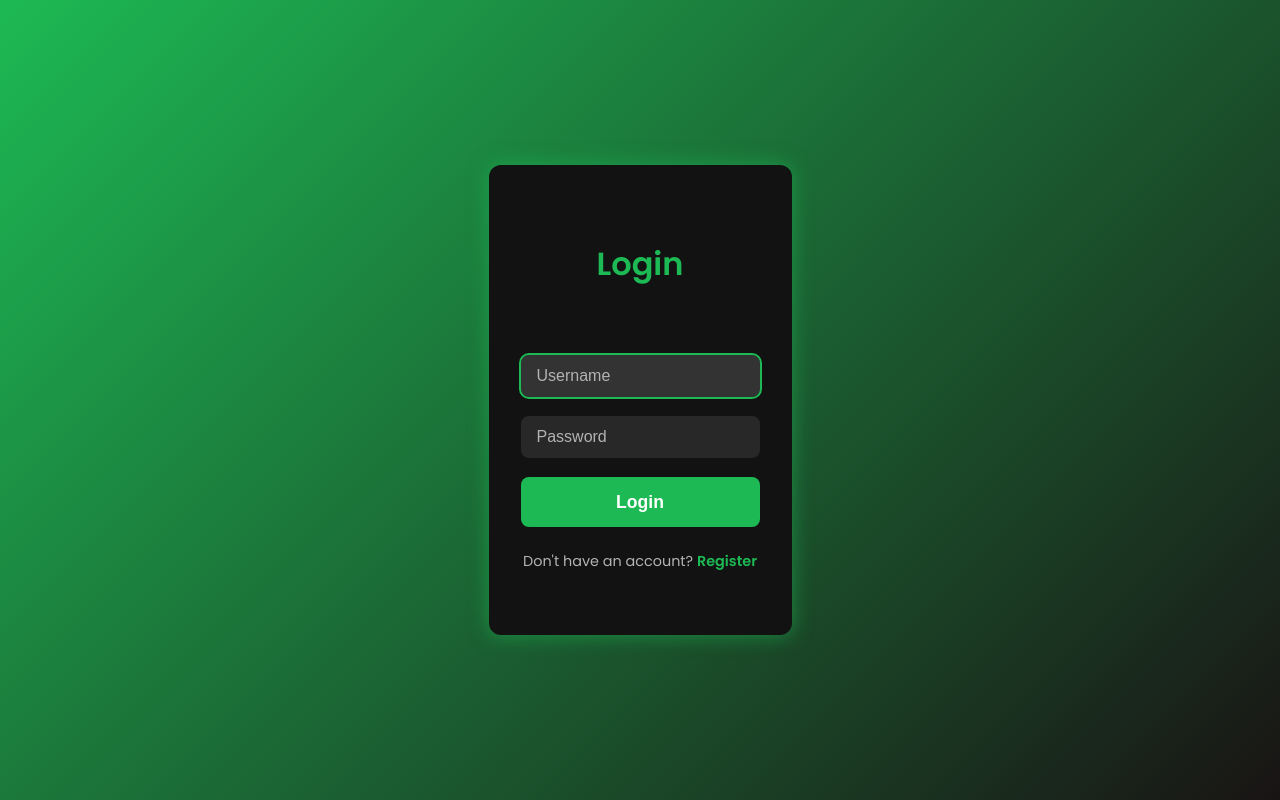
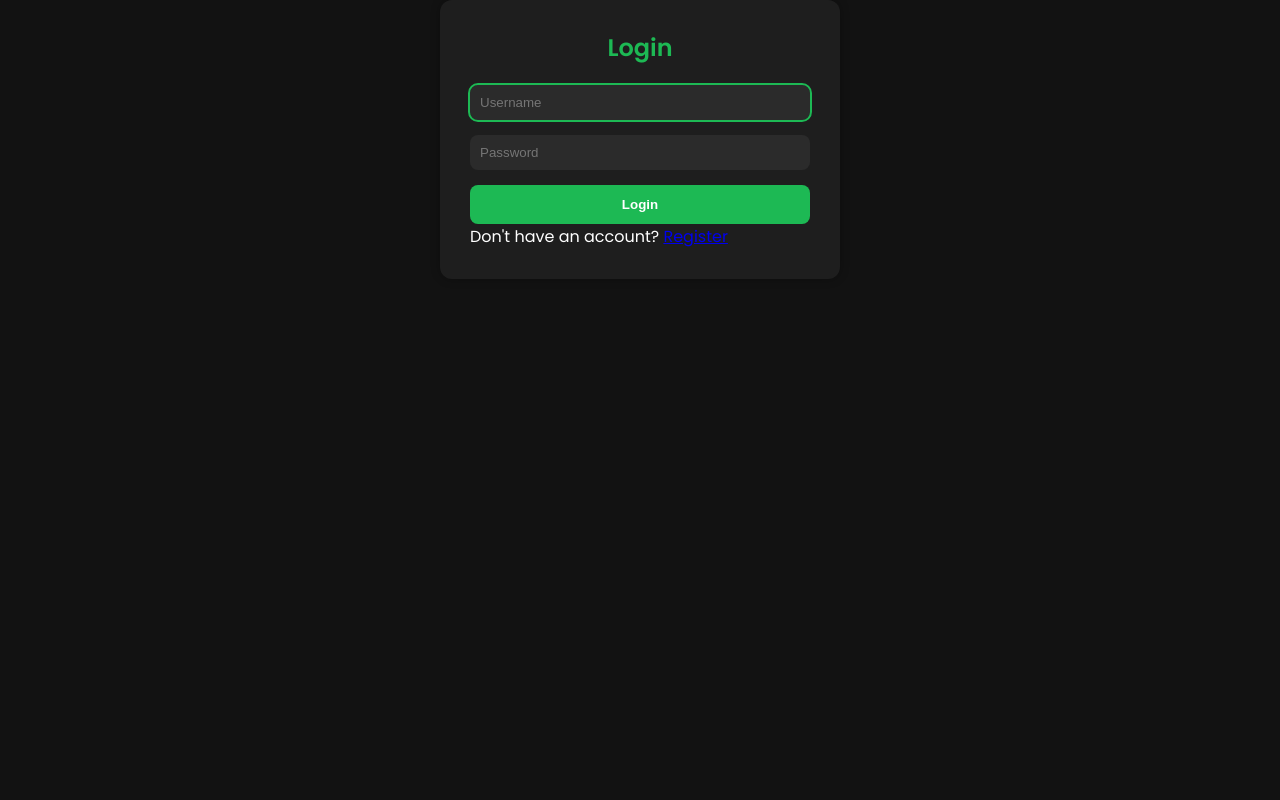
Before and after one commit to MenukaSankalpa/spotify_clone, a PHP site: page / in a window 1280 px wide. Run offline with PHP 8.4, Linux system fonts and the light colour scheme.

Commit message:
index updated

```diff
--- a/index.php
+++ b/index.php
@@ -1,6 +1,6 @@
 <?php
 session_start();
-require 'db.php'; // adjust path as needed
+require 'db.php';
 
 $error = '';
 
@@ -9,7 +9,6 @@ if ($_SERVER['REQUEST_METHOD'] === 'POST') {
     $password = $_POST['password'];
 
     if ($username && $password) {
-        // Check user in DB here, simplified example:
         $stmt = $conn->prepare("SELECT id, password FROM users WHERE username = ?");
         $stmt->bind_param('s', $username);
         $stmt->execute();
@@ -46,110 +45,20 @@ if (isset($_SESSION['user_id'])) {
   <meta charset="UTF-8" />
   <title>SpotifyTunes - Login</title>
   <link href="https://fonts.googleapis.com/css2?family=Poppins:wght@400;600&display=swap" rel="stylesheet" />
-<style>
-  /* Reset */
-  *, *::before, *::after {
-    box-sizing: border-box;
-  }
-  body {
-    margin: 0;
-    font-family: 'Poppins', sans-serif;
-    background: linear-gradient(135deg, #1db954 0%, #191414 100%);
-    color: #fff;
-    display: flex;
-    justify-content: center;
-    align-items: center;
-    height: 100vh;
-  }
-  .login-container {
-    background: #121212;
-    padding: 3rem 2rem;
-    border-radius: 12px;
-    box-shadow: 0 0 20px rgba(29, 185, 84, 0.6);
-    width: 100%;
-    max-width: 400px;
-    text-align: center;
-  }
-  h2 {
-    margin-bottom: 2rem;
-    font-weight: 600;
-    font-size: 2rem;
-    color: #1DB954;
-  }
-  form {
-    display: flex;
-    flex-direction: column;
-    gap: 1.2rem;
-  }
-  input {
-    padding: 0.75rem 1rem;
-    font-size: 1rem;
-    border-radius: 8px;
-    border: none;
-    background: #282828;
-    color: #fff;
-    transition: background 0.3s ease;
-  }
-  input::placeholder {
-    color: #b3b3b3;
-  }
-  input:focus {
-    outline: 2px solid #1DB954;
-    background: #333;
-  }
-  button {
-    background: #1DB954;
-    border: none;
-    padding: 0.9rem;
-    border-radius: 8px;
-    color: #fff;
-    font-weight: 600;
-    font-size: 1.1rem;
-    cursor: pointer;
-    transition: background 0.3s ease;
-  }
-  button:hover {
-    background: #17a94a;
-  }
-  p {
-    margin-top: 1.5rem;
-    font-size: 0.9rem;
-    color: #b3b3b3;
-  }
-  a {
-    color: #1DB954;
-    text-decoration: none;
-    font-weight: 600;
-  }
-  a:hover {
-    text-decoration: underline;
-  }
-  /* Error message styling */
-  .error-message {
-    color: #ff4c4c;
-    margin-bottom: 1rem;
-    font-weight: 600;
-    min-height: 1.2em; /* Reserve space so container doesn't jump */
-  }
-</style>
+  <link rel="stylesheet" href="../spotify_clone/assets/css/style.css" />
 </head>
 <body>
-  <main>
   <div class="login-container">
     <h2>Login</h2>
-
-      <div class="error-message">
-        <?php echo htmlspecialchars($error); ?>
-      </div>
-
-      <form action="" method="POST" autocomplete="off">
-        <input type="text" name="username" id="username" placeholder="Username" required autofocus
-          value="<?php echo isset($username) ? htmlspecialchars($username) : ''; ?>" />
-        <input type="password" name="password" id="password" placeholder="Password" required />
+    <?php if ($error): ?>
+      <div class="error-message"><?php echo htmlspecialchars($error); ?></div>
+    <?php endif; ?>
+    <form method="POST" autocomplete="off">
+      <input type="text" name="username" placeholder="Username" required autofocus value="<?php echo isset($username) ? htmlspecialchars($username) : ''; ?>" />
+      <input type="password" name="password" placeholder="Password" required />
       <button type="submit">Login</button>
     </form>
     <p>Don't have an account? <a href="register.php">Register</a></p>
   </div>
-  </main>
 </body>
 </html>
```
Lines whose indentation alone changed are shown as unchanged.
